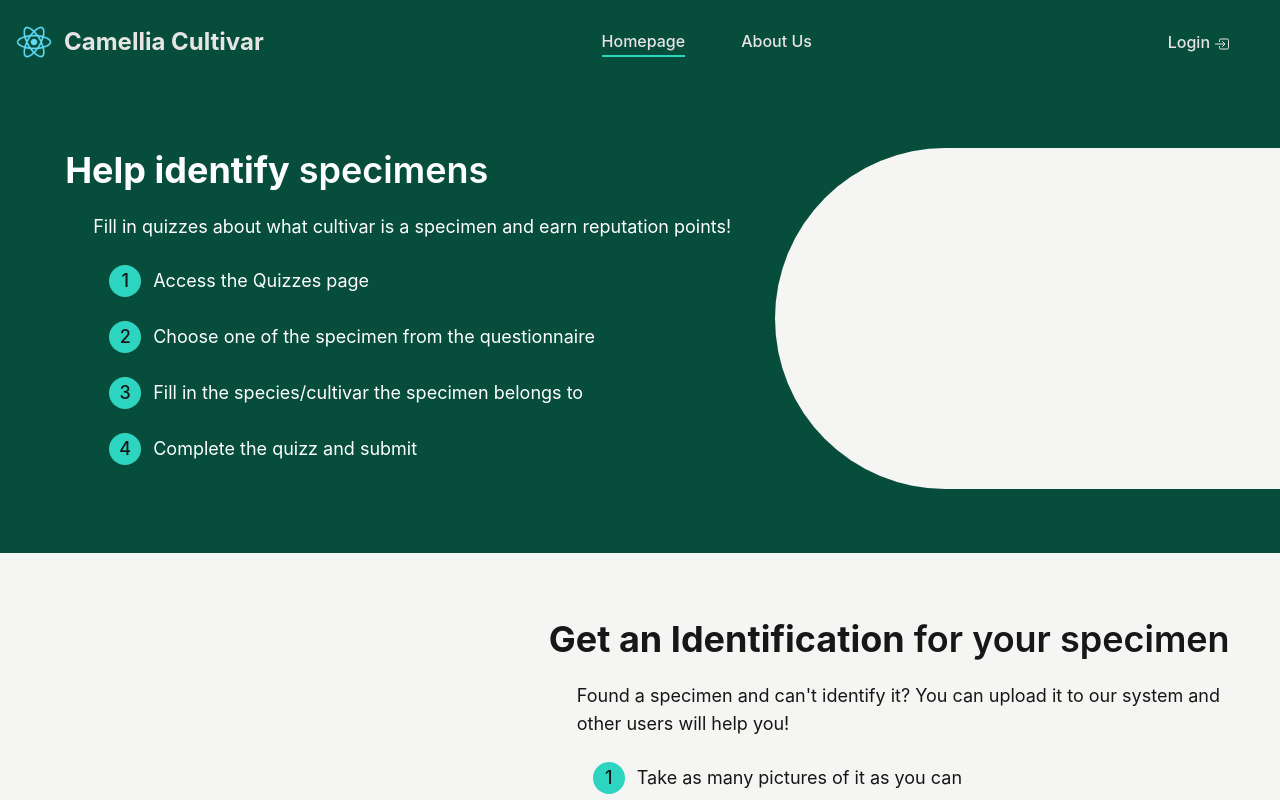
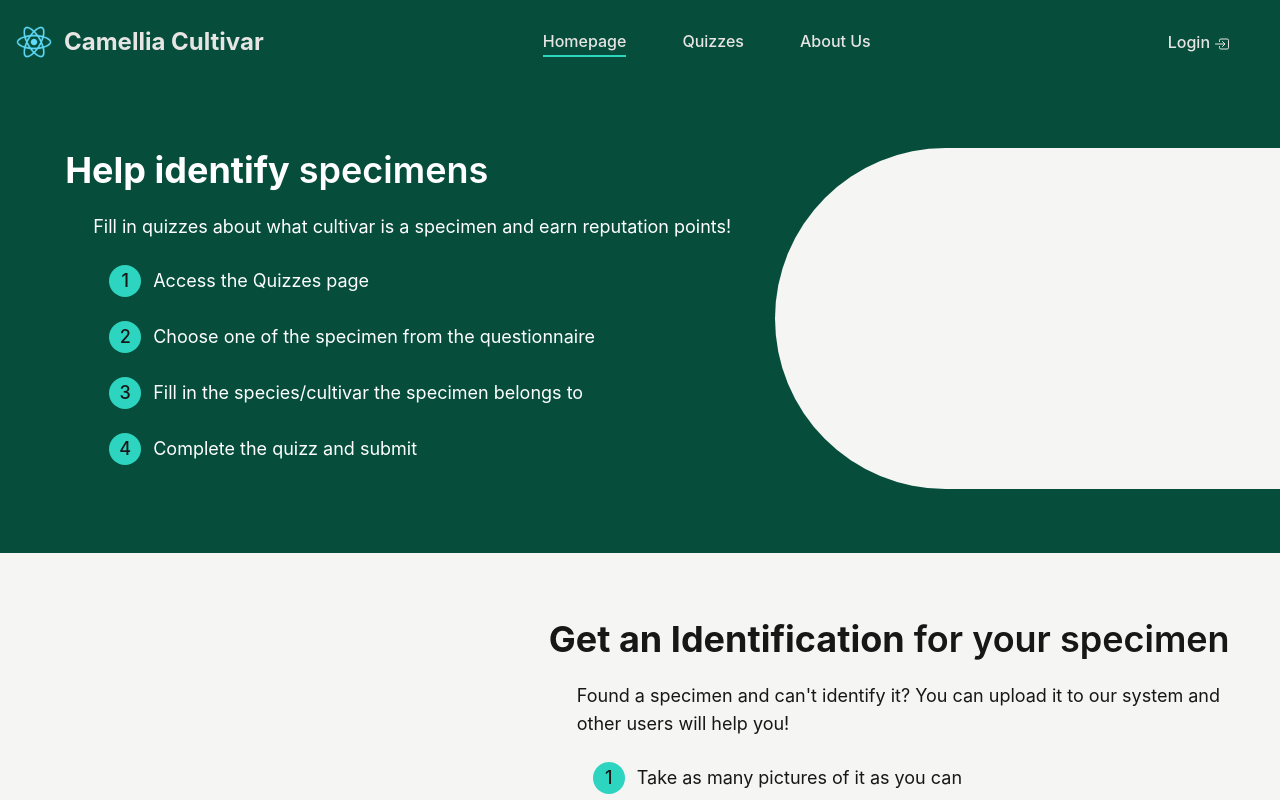
Before and after one commit to Camellia-Cultivar/Camellia-Cultivar, a React (Create React App) app in the folder webapp/: page / in a window 1280 px wide. Shown: the top 800 px of the page. Built offline with nearby package versions, Linux system fonts and the light colour scheme.

Commit message:
added quizzes to navbar

```diff
--- a/webapp/src/App.js
+++ b/webapp/src/App.js
@@ -3,6 +3,7 @@ import {BrowserRouter, Route, Routes} from 'react-router-dom';
 
 import About from "./pages/About";
 import Home from "./pages/Home";
+import Quizzes from "./pages/Quizzes";
 import Login from "./pages/Login";
 import Navbar from './components/Navbar'
 
@@ -15,6 +16,7 @@ function App() {
           <Routes>
               <Route path="/" element={<Home />} />
               <Route path="/login" element={<Login />}/>
+              <Route path="/quizzes" element={<Quizzes />}/>
               <Route path="/about" element={<About />}/>
           </Routes>
       </BrowserRouter>
--- a/webapp/src/components/Navbar/index.js
+++ b/webapp/src/components/Navbar/index.js
@@ -10,7 +10,7 @@ const Navbar = () =>{
     let navigate = useNavigate();
 
     return (
-        <nav className="flex bg-emerald-900 px-2 sm:px-4 py-6 text-stone-200 select-none">
+        <nav className="flex w-screen bg-emerald-900 px-2 sm:px-4 py-6 text-stone-200 select-none">
             <div className="container flex flex-wrap justify-between items-center mx-auto">
                 <Link to={"/"} className="flex items-center">
                     <img src="logo192.png" className="mr-3 h-6 sm:h-9" alt="Logo"/>
@@ -51,6 +51,15 @@ const Navbar = () =>{
                             </NavLink>
                         </li>
                         <li>
+                            <NavLink to="/quizzes"
+                                className={({ isActive }) => (
+                                    isActive ? activeClassName : inactiveClassName
+                                )}
+                            >
+                                Quizzes
+                            </NavLink>
+                        </li>
+                        <li>
                             <NavLink to="/about"
                                 className={({ isActive }) => (
                                     isActive ? activeClassName : inactiveClassName
```
